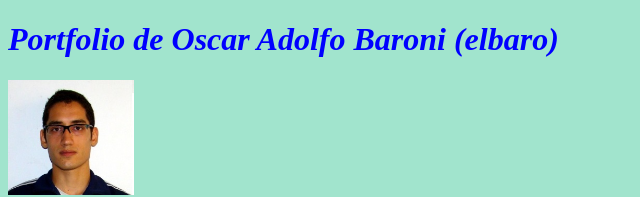
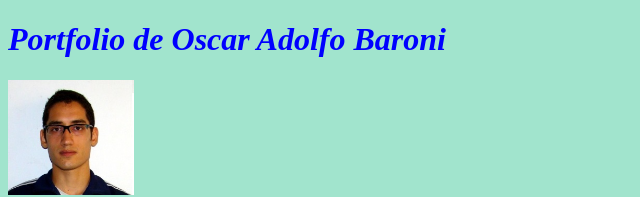
Before and after one commit to elbaro23/FrontEnd-Desaficio-Modulo-2, a plain HTML site: page index.html in a window 1280 px wide. Shown: the top 197 px of the page, without its empty margins (0-640 px from the left). Drawn offline with Linux system fonts and the light colour scheme.

Commit message:
Update index.html

```diff
--- a/index.html
+++ b/index.html
@@ -13,7 +13,7 @@
     <body>
     <!--Encabezado con los Datos Personales-->
         <header>
-        <h1><i>Portfolio de Oscar Adolfo Baroni (elbaro)</i></h1>
+        <h1><i>Portfolio de Oscar Adolfo Baroni</i></h1>
         <img src="frontal.jpg" alt="mi imagen de perfil" width="10%" height="10%">
         <h3><u>DATOS DE CONTACTO:</u></h3>
         <ul>
```
